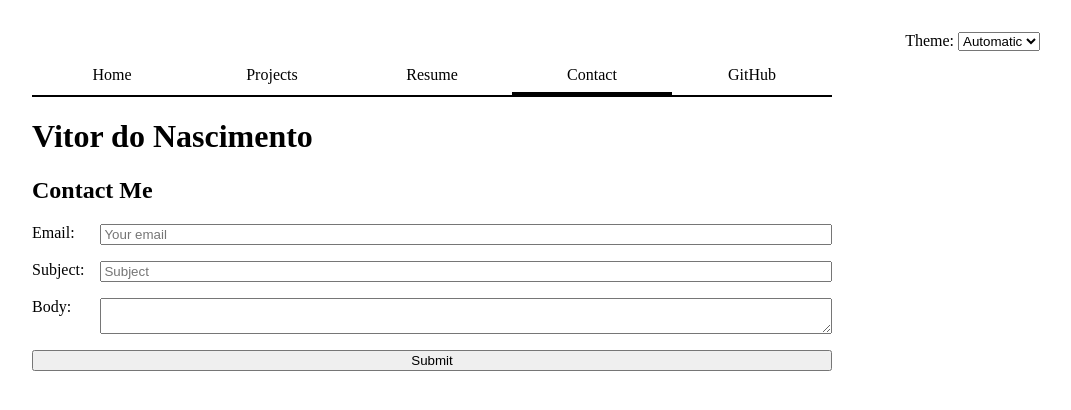
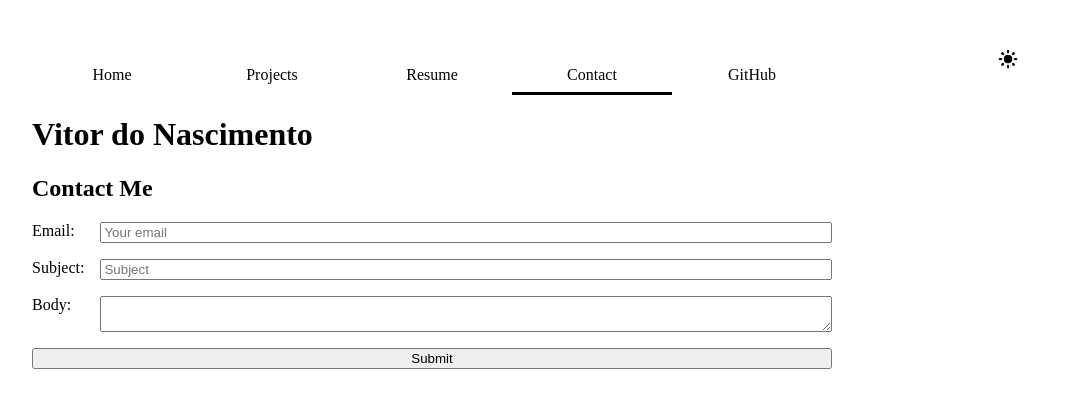
Before and after one commit to vitor-n/lab5, a SvelteKit app: page /contact in a window 1280 px wide. Shown: the top 410 px of the page, without its empty margins (208-1279 px from the left). Built offline with nearby package versions, Linux system fonts and the light colour scheme; no server answers.

Commit message:
enhance theme switching

```diff
--- a/src/app.html
+++ b/src/app.html
@@ -1,5 +1,3 @@
-
-
 <!DOCTYPE html>
 <html lang="en">
 	<head>
--- a/src/routes/+layout.svelte
+++ b/src/routes/+layout.svelte
@@ -16,11 +16,17 @@ let colorScheme = localStorage.colorScheme ?? "light dark";
 
 let root = globalThis?.document?.documentElement;
 $: root?.style.setProperty("color-scheme", colorScheme);
+$: root?.setAttribute("color-scheme", colorScheme);
 $: localStorage.colorScheme = colorScheme;
 
-let profileData = fetch("https://api.github.com/users/vitor-n");
+function toggleTheme() {
+    colorScheme = colorScheme === "light" ? "dark" : "light";
+    document.documentElement.setAttribute("color-scheme", colorScheme);
+}
+
 </script>
 
+<div id="navbar">
     <nav>
         {#each pages as p}
             <a
@@ -32,30 +38,38 @@ let profileData = fetch("https://api.github.com/users/vitor-n");
         </a>
         {/each}
     </nav>
+</div>
 
-<label class="color-scheme">
-    Theme:
-    <select bind:value={ colorScheme }>
-        <option value="light dark"> Automatic </option>
-        <option value="light"> Light </option>
-        <option value="dark"> Dark </option>
-    </select>
-</label>
+<svelte:head>
+    <link rel="preload" as="image" href={`${base}/imgs/dark-theme-icon.png`}>
+    <link rel="preload" as="image" href={`${base}/imgs/light-theme-icon.png`}>
+</svelte:head>
+
+<button on:click={toggleTheme} class="color-scheme">
+    {#if colorScheme === "dark"}
+        <img src={`${base}/imgs/dark-theme-icon.png`} height="18rem" alt="Dark Mode">
+    {:else}
+        <img src={`${base}/imgs/light-theme-icon.png`} height="20rem" alt="Light Mode">
+    {/if}
+</button>
 
 
 <slot/>
 
 <style>
     .color-scheme {
-        position: absolute;
-        top: 2rem;
-        right: 2rem;
+        background: none;
+        border: none;
+        position: fixed;
+        top: 3rem;
+        right: 3rem;
     }
+    .color-scheme:hover {
+        cursor: pointer;
+    }
+
     nav {
         display: flex;
-        border-bottom-width: 2px;
-        border-bottom-style: solid;
-        border-bottom-color: black;
     }
 
     nav a {
@@ -69,15 +83,11 @@ let profileData = fetch("https://api.github.com/users/vitor-n");
     nav .current{
         border-bottom-width: 3px;
         border-bottom-style: solid;
-        border-bottom-color: black;
     }
 
     nav a:hover {
-        background-color: var(--color-accent-bg);
-        border-bottom-color: var(--color-accent);
         border-bottom-style: solid;
         border-bottom-width: 3px;
         font-weight: bold;
-        color: white;
     }
 </style>
--- a/static/style.css
+++ b/static/style.css
@@ -1,11 +1,22 @@
-:root {
-    --grey: oklch(80%, 2%, 200);
-    --white: #fff;
-    --color-accent: #000;
-    --color-accent-bg: #444;
+[color-scheme="light"] {
+    --background-color: antiquewhite;
+    --text-color: #000000;
+    --navbar-background: #f8f8f8;
+    --nav-hover-color: #333;
+}
+
+[color-scheme="dark"] {
+    --background-color: #121212;
+    --text-color: #ffffff;
+    --navbar-background: #222;
+    --nav-hover-color: #bbb;
 }
 
 body {
+    color: var(--text-color);
+    background-color: var(--background-color);
+    transition: background-color 0.5s, color 0.3s;
+
     margin: 20px;
     font-size: 100%/1.5 system-ui;
     max-width: 100ch;
@@ -16,26 +27,6 @@ body {
 #coal_mine {
     border-radius: 100%;
 }
-
-/* input, textarea, button {
-    font: inherit;
-    width: 100%;
-    box-sizing: border-box;
-}
-
-label, input, textarea, button {
-    width: 100%;
-    display: block;
-    resize: none;
-}
-
-textarea {
-    height: auto;
-}
-
-label {
-    margin-block: 1rem;
-} */
 
 form {
     display: grid;
```
Also changed, not shown: src/routes/+page.svelte (+9 -2 lines), static/imgs/dark-theme-icon.png (added), static/imgs/light-theme-icon.png (added). Lines whose indentation alone changed are shown as unchanged.
